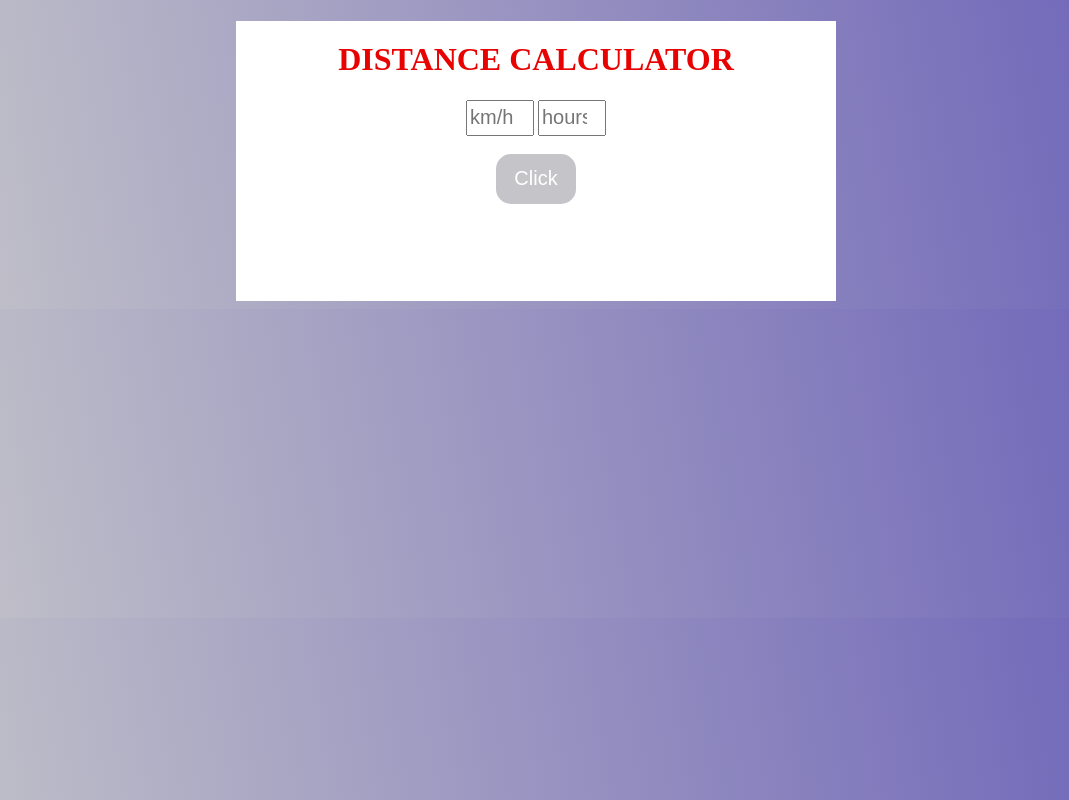
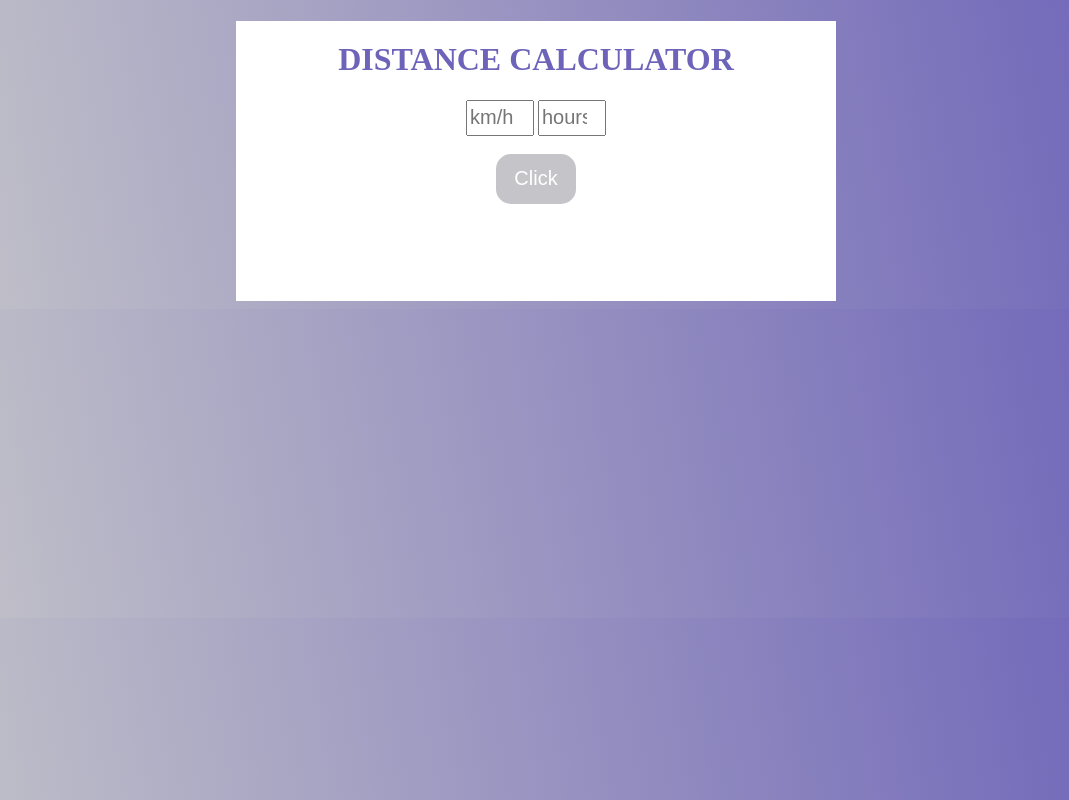
Before and after one commit to SimonInghamIsHere/DISTANCE_CALCULATOR, a plain HTML site: page index.html in a window 1280 px wide. Shown: the whole page, without its empty margins (104-1173 px from the left). Drawn offline with Linux system fonts and the light colour scheme.

Commit message:
Update styles.css

```diff
--- a/styles.css
+++ b/styles.css
@@ -13,7 +13,7 @@ body {
 
 
 h1 {
- color: rgb(232, 3, 3);
+ color: #6d63b9;
  text-align: center;
  padding-top: 20px;
 }
```
